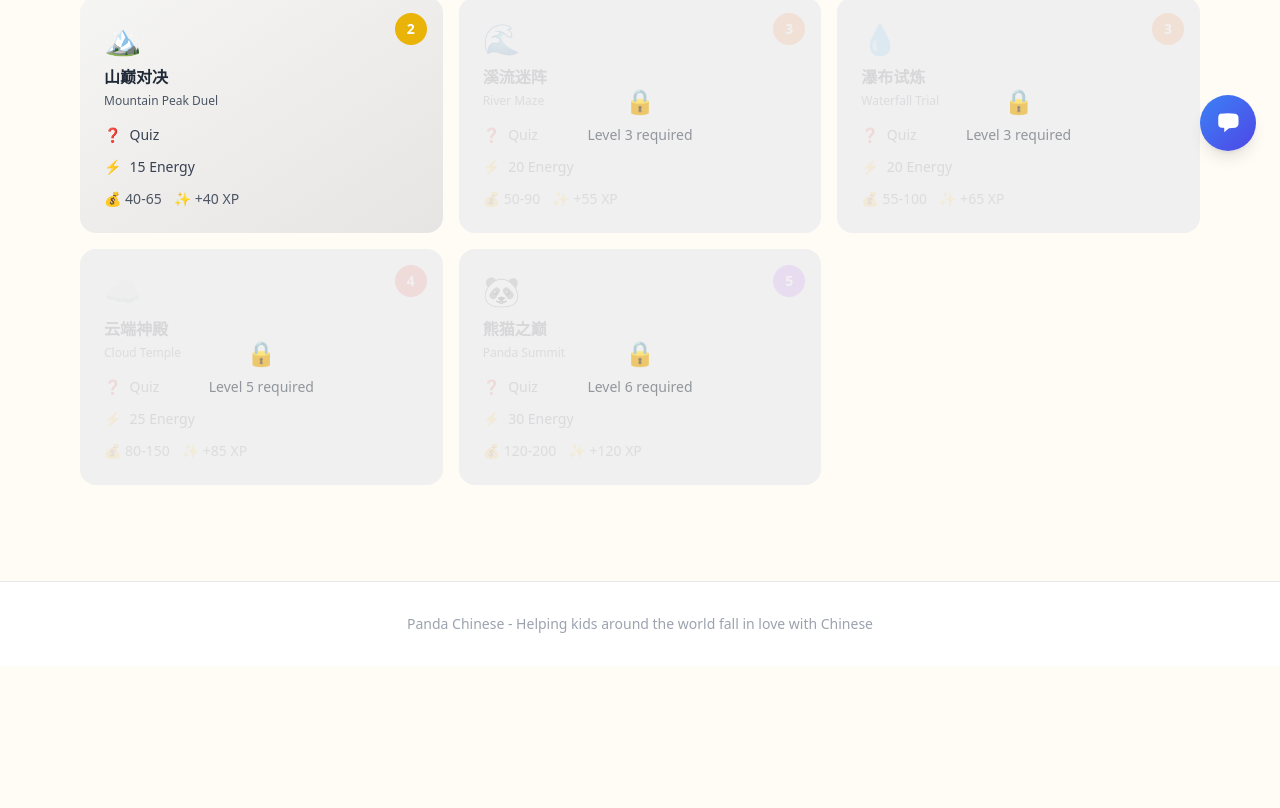
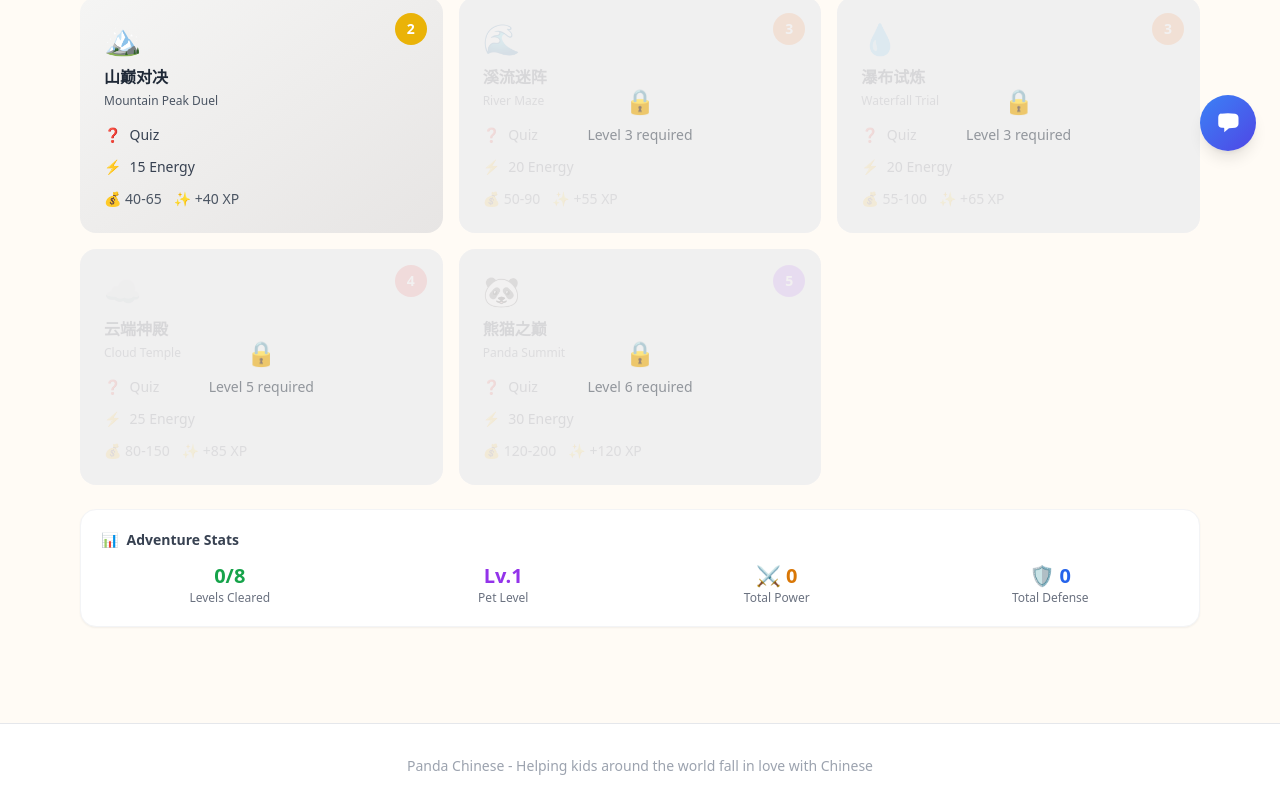
Before and after one commit to brucesunxi/Clearn, a Next.js app: page /adventure in a window 1280 px wide. Shown: the part 625-1433 px from the top of the page. Before the commit the page ends 1291 px from the top, so only its background shows below. Built offline with nearby package versions, Linux system fonts and the light colour scheme; no server answers.

Commit message:
feat: 冒险地图底部添加进度统计面板
显示已通关关卡数、宠物等级、总攻击力和防御力

```diff
--- a/components/AdventureMap.tsx
+++ b/components/AdventureMap.tsx
@@ -246,6 +246,31 @@ export default function AdventureMap({ levels }: AdventureMapProps) {
           )
         })}
       </div>
+
+      {/* Adventure Stats */}
+      <div className="bg-white rounded-2xl p-5 shadow-sm border border-gray-100">
+        <h3 className="font-bold text-gray-700 mb-3 flex items-center gap-2 text-sm">
+          <span>📊</span> Adventure Stats
+        </h3>
+        <div className="grid grid-cols-2 md:grid-cols-4 gap-4 text-center text-sm">
+          <div>
+            <div className="text-xl font-bold text-green-600">{completedLevels.length}/{levels.length}</div>
+            <div className="text-gray-500 text-xs">Levels Cleared</div>
+          </div>
+          <div>
+            <div className="text-xl font-bold text-purple-600">Lv.{petLevel}</div>
+            <div className="text-gray-500 text-xs">Pet Level</div>
+          </div>
+          <div>
+            <div className="text-xl font-bold text-amber-600">⚔️ {stats.power}</div>
+            <div className="text-gray-500 text-xs">Total Power</div>
+          </div>
+          <div>
+            <div className="text-xl font-bold text-blue-600">🛡️ {stats.defense}</div>
+            <div className="text-gray-500 text-xs">Total Defense</div>
+          </div>
+        </div>
+      </div>
     </div>
   )
 }
```
